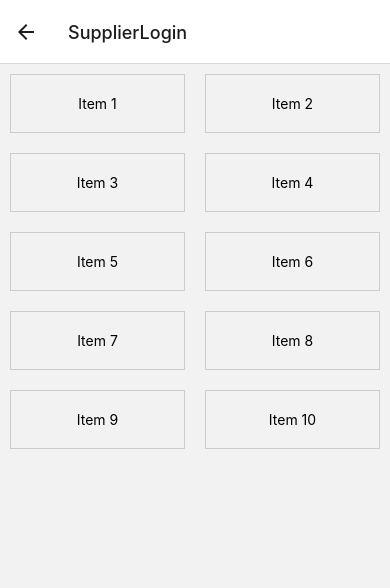
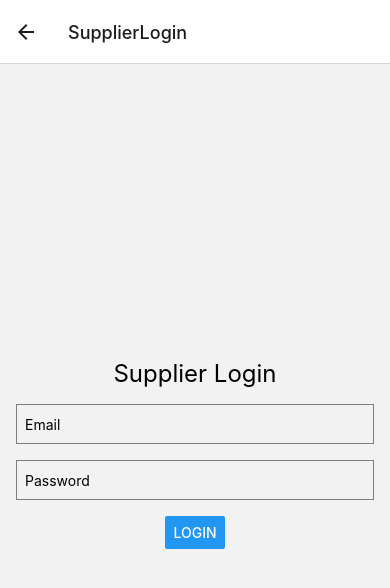
Before and after one commit to Team-Tetra-Weeknd-People/CSSE_Application, a React Native app in the folder mobile/: screen /SupplierLogin in a window 390 px wide. Shown: the top 588 px of the page. Built offline with nearby package versions, Linux system fonts and the light colour scheme.

Commit message:
Login UI Addd

```diff
--- a/mobile/pages/Logins/ManagerLogin.js
+++ b/mobile/pages/Logins/ManagerLogin.js
@@ -1,10 +1,54 @@
-import { View, Text } from 'react-native'
-import React from 'react'
+import React, {useState} from 'react';
+import {View, Text, TextInput, Button, StyleSheet} from 'react-native';
 
 export default function ManagerLogin() {
-    return (
-        <View>
-            <Text>ManagerLogin</Text>
-        </View>
-    )
+  const [email, setEmail] = useState('');
+  const [password, setPassword] = useState('');
+
+  const handleLogin = () => {
+    // Add your authentication logic here
+    // For this example, we'll just show an alert with the entered username and password.
+    alert(`Email: ${email}\nPassword: ${password}`);
+  };
+
+  return (
+    <View style={styles.container}>
+      <Text style={styles.title}>Manager Login</Text>
+      <TextInput
+        style={styles.input}
+        placeholder="Email"
+        onChangeText={text => setEmail(text)}
+        value={email}
+      />
+      <TextInput
+        style={styles.input}
+        placeholder="Password"
+        secureTextEntry
+        onChangeText={text => setPassword(text)}
+        value={password}
+      />
+      <Button title="Login" onPress={handleLogin} />
+    </View>
+  );
 }
+
+const styles = StyleSheet.create({
+  container: {
+    flex: 1,
+    justifyContent: 'center',
+    alignItems: 'center',
+    padding: 16,
+  },
+  title: {
+    fontSize: 24,
+    marginBottom: 16,
+  },
+  input: {
+    width: '100%',
+    height: 40,
+    borderColor: 'gray',
+    borderWidth: 1,
+    marginBottom: 16,
+    paddingLeft: 8,
+  },
+});
--- a/mobile/pages/Logins/ProcStaffLogin.js
+++ b/mobile/pages/Logins/ProcStaffLogin.js
@@ -1,10 +1,54 @@
-import {View, Text} from 'react-native';
-import React from 'react';
+import React, {useState} from 'react';
+import {View, Text, TextInput, Button, StyleSheet} from 'react-native';
 
 export default function ProcStaffLogin() {
+  const [email, setEmail] = useState('');
+  const [password, setPassword] = useState('');
+
+  const handleLogin = () => {
+    // Add your authentication logic here
+    // For this example, we'll just show an alert with the entered username and password.
+    alert(`Email: ${email}\nPassword: ${password}`);
+  };
+
   return (
-    <View>
-      <Text>ProcStaffLogin</Text>
+    <View style={styles.container}>
+      <Text style={styles.title}>Procument Staff Login</Text>
+      <TextInput
+        style={styles.input}
+        placeholder="Email"
+        onChangeText={text => setEmail(text)}
+        value={email}
+      />
+      <TextInput
+        style={styles.input}
+        placeholder="Password"
+        secureTextEntry
+        onChangeText={text => setPassword(text)}
+        value={password}
+      />
+      <Button title="Login" onPress={handleLogin} />
     </View>
   );
 }
+
+const styles = StyleSheet.create({
+  container: {
+    flex: 1,
+    justifyContent: 'center',
+    alignItems: 'center',
+    padding: 16,
+  },
+  title: {
+    fontSize: 24,
+    marginBottom: 16,
+  },
+  input: {
+    width: '100%',
+    height: 40,
+    borderColor: 'gray',
+    borderWidth: 1,
+    marginBottom: 16,
+    paddingLeft: 8,
+  },
+});
--- a/mobile/pages/Logins/SiteManagerLogin.js
+++ b/mobile/pages/Logins/SiteManagerLogin.js
@@ -1,10 +1,54 @@
-import {View, Text} from 'react-native';
-import React from 'react';
+import React, {useState} from 'react';
+import {View, Text, TextInput, Button, StyleSheet} from 'react-native';
 
 export default function SiteManagerLogin() {
+  const [email, setEmail] = useState('');
+  const [password, setPassword] = useState('');
+
+  const handleLogin = () => {
+    // Add your authentication logic here
+    // For this example, we'll just show an alert with the entered username and password.
+    alert(`Email: ${email}\nPassword: ${password}`);
+  };
+
   return (
-    <View>
-      <Text>SiteManagerLogin</Text>
+    <View style={styles.container}>
+      <Text style={styles.title}>Site Manager Login</Text>
+      <TextInput
+        style={styles.input}
+        placeholder="Email"
+        onChangeText={text => setEmail(text)}
+        value={email}
+      />
+      <TextInput
+        style={styles.input}
+        placeholder="Password"
+        secureTextEntry
+        onChangeText={text => setPassword(text)}
+        value={password}
+      />
+      <Button title="Login" onPress={handleLogin} />
     </View>
   );
 }
+
+const styles = StyleSheet.create({
+  container: {
+    flex: 1,
+    justifyContent: 'center',
+    alignItems: 'center',
+    padding: 16,
+  },
+  title: {
+    fontSize: 24,
+    marginBottom: 16,
+  },
+  input: {
+    width: '100%',
+    height: 40,
+    borderColor: 'gray',
+    borderWidth: 1,
+    marginBottom: 16,
+    paddingLeft: 8,
+  },
+});
--- a/mobile/pages/Logins/SupplierLogin.js
+++ b/mobile/pages/Logins/SupplierLogin.js
@@ -1,44 +1,54 @@
-import React from 'react';
-import {View, Text, FlatList, StyleSheet} from 'react-native';
+import React, {useState} from 'react';
+import {View, Text, TextInput, Button, StyleSheet} from 'react-native';
 
 export default function SupplierLogin() {
-  const data = [
-    {id: '1', title: 'Item 1'},
-    {id: '2', title: 'Item 2'},
-    {id: '3', title: 'Item 3'},
-    {id: '4', title: 'Item 4'},
-    {id: '5', title: 'Item 5'},
-    {id: '6', title: 'Item 6'},
-    {id: '7', title: 'Item 7'},
-    {id: '8', title: 'Item 8'},
-    {id: '9', title: 'Item 9'},
-    {id: '10', title: 'Item 10'},
-  ];
+  const [email, setEmail] = useState('');
+  const [password, setPassword] = useState('');
 
-  const GridItem = ({item}) => (
-    <View style={styles.gridItem}>
-      <Text>{item.title}</Text>
-    </View>
-  );
+  const handleLogin = () => {
+    // Add your authentication logic here
+    // For this example, we'll just show an alert with the entered username and password.
+    alert(`Email: ${email}\nPassword: ${password}`);
+  };
 
   return (
-    <FlatList
-      data={data}
-      numColumns={2} // Change this value to control the number of columns
-      keyExtractor={item => item.id}
-      renderItem={({item}) => <GridItem item={item} />}
-    />
+    <View style={styles.container}>
+      <Text style={styles.title}>Supplier Login</Text>
+      <TextInput
+        style={styles.input}
+        placeholder="Email"
+        onChangeText={text => setEmail(text)}
+        value={email}
+      />
+      <TextInput
+        style={styles.input}
+        placeholder="Password"
+        secureTextEntry
+        onChangeText={text => setPassword(text)}
+        value={password}
+      />
+      <Button title="Login" onPress={handleLogin} />
+    </View>
   );
 }
 
 const styles = StyleSheet.create({
-  gridItem: {
+  container: {
     flex: 1,
-    margin: 10,
-    padding: 20,
+    justifyContent: 'center',
     alignItems: 'center',
-    justifyContent: 'center',
+    padding: 16,
+  },
+  title: {
+    fontSize: 24,
+    marginBottom: 16,
+  },
+  input: {
+    width: '100%',
+    height: 40,
+    borderColor: 'gray',
     borderWidth: 1,
-    borderColor: '#ccc',
+    marginBottom: 16,
+    paddingLeft: 8,
   },
 });
```
